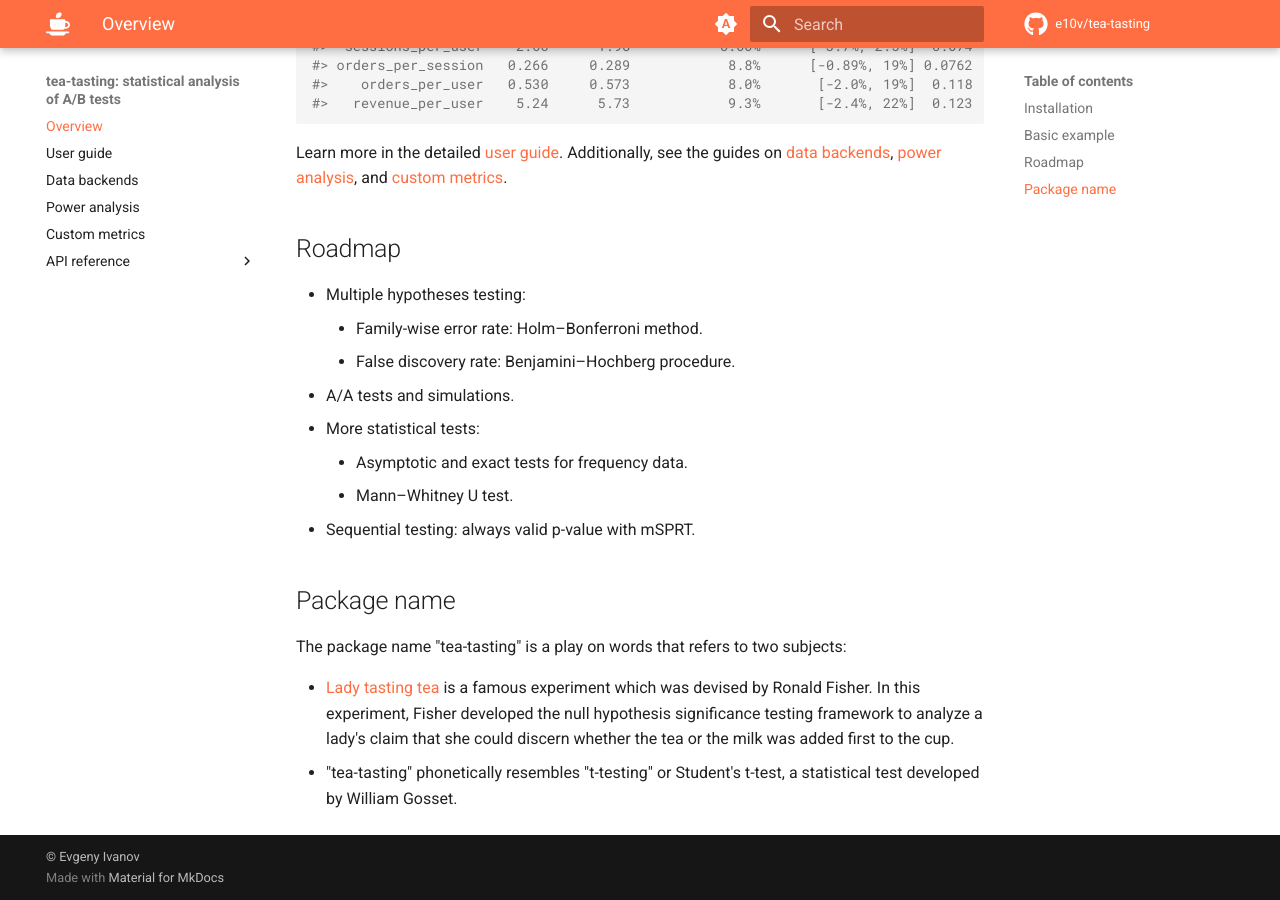
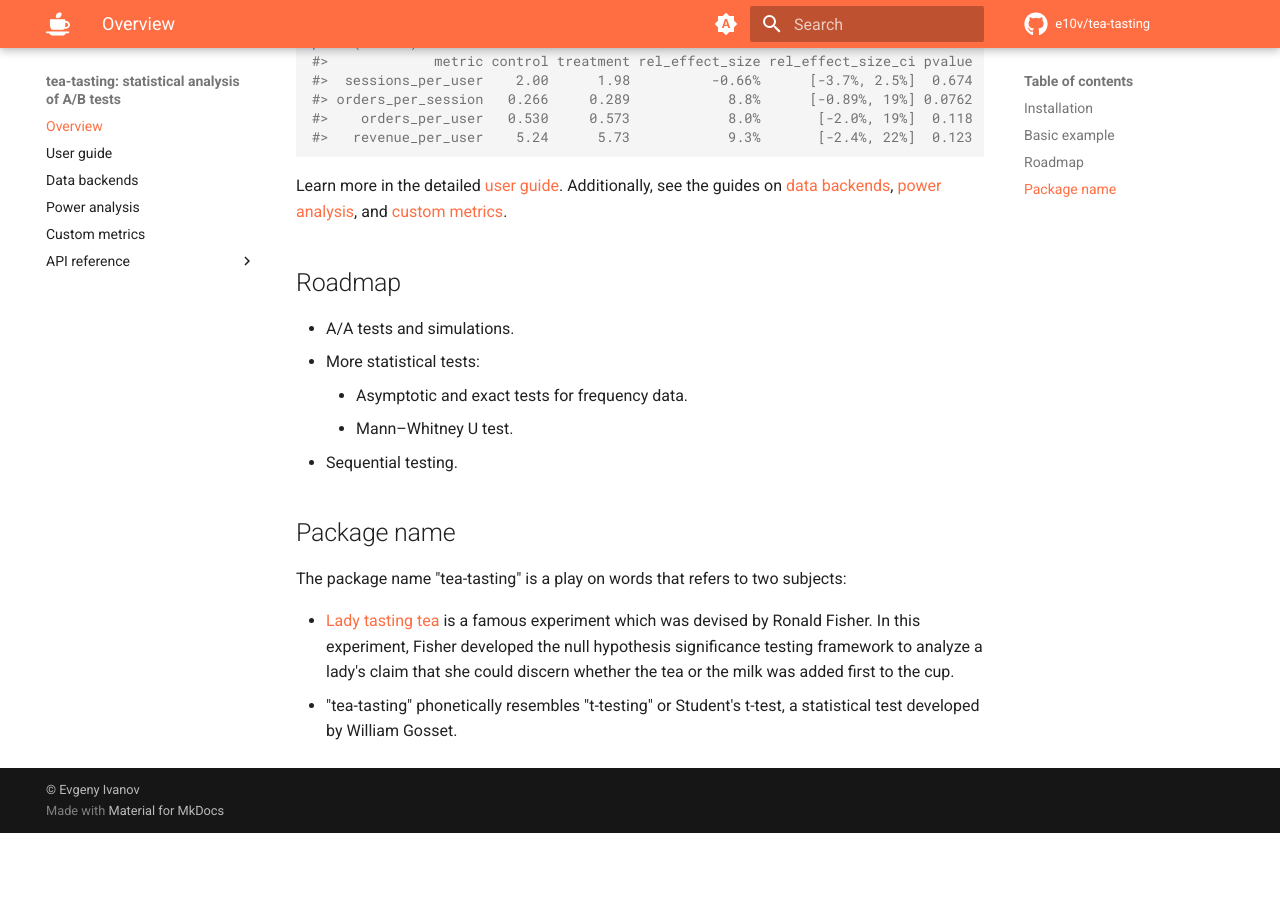
Before and after one commit to e10v/tea-tasting, an MkDocs documentation site: the page built from docs/index.md, in a window 1280 px wide and 900 px high, scrolled down 1184 px. Built offline with MkDocs 1.6.1 and Material for MkDocs 9.7.7, drawn with Linux system fonts in a browser that asks for light colours; comment, search, counter and statistics services are not loaded; after the commit the page ends 2017 px from its top, so only the background shows below that; some of the changed text lies outside the part shown.

Commit message:
Update docs

```diff
--- a/docs/index.md
+++ b/docs/index.md
@@ -55,14 +56,11 @@ Learn more in the detailed [user guide](https://tea-tasting.e10v.me/user-guide/)
 
 ## Roadmap
 
-- Multiple hypotheses testing:
-    - Family-wise error rate: Holm–Bonferroni method.
-    - False discovery rate: Benjamini–Hochberg procedure.
 - A/A tests and simulations.
 - More statistical tests:
     - Asymptotic and exact tests for frequency data.
     - Mann–Whitney U test.
-- Sequential testing: always valid p-value with mSPRT.
+- Sequential testing.
 
 ## Package name
 
```
Also changed, not shown: other parts of docs/index.md (+1 -0 lines).
